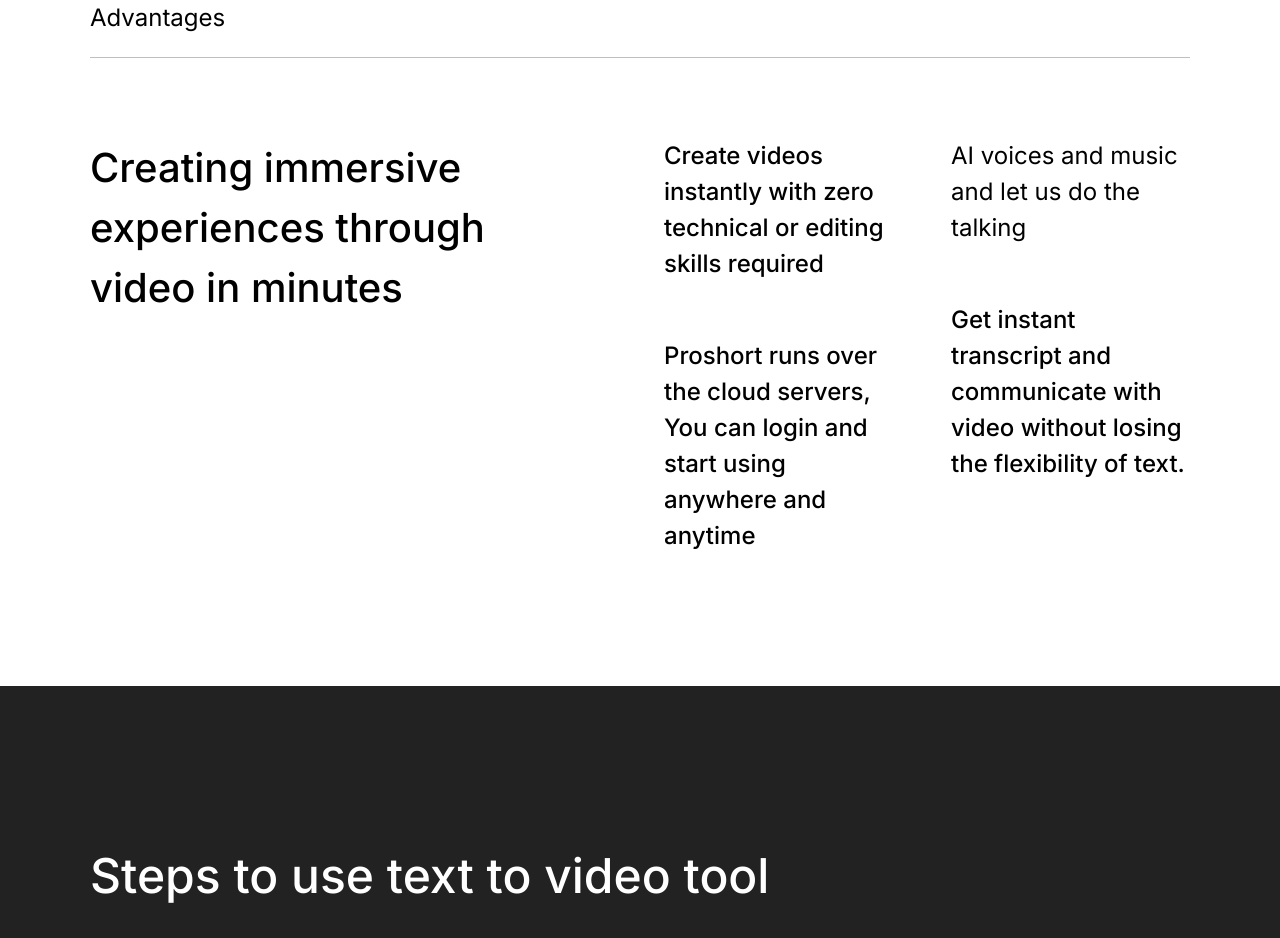
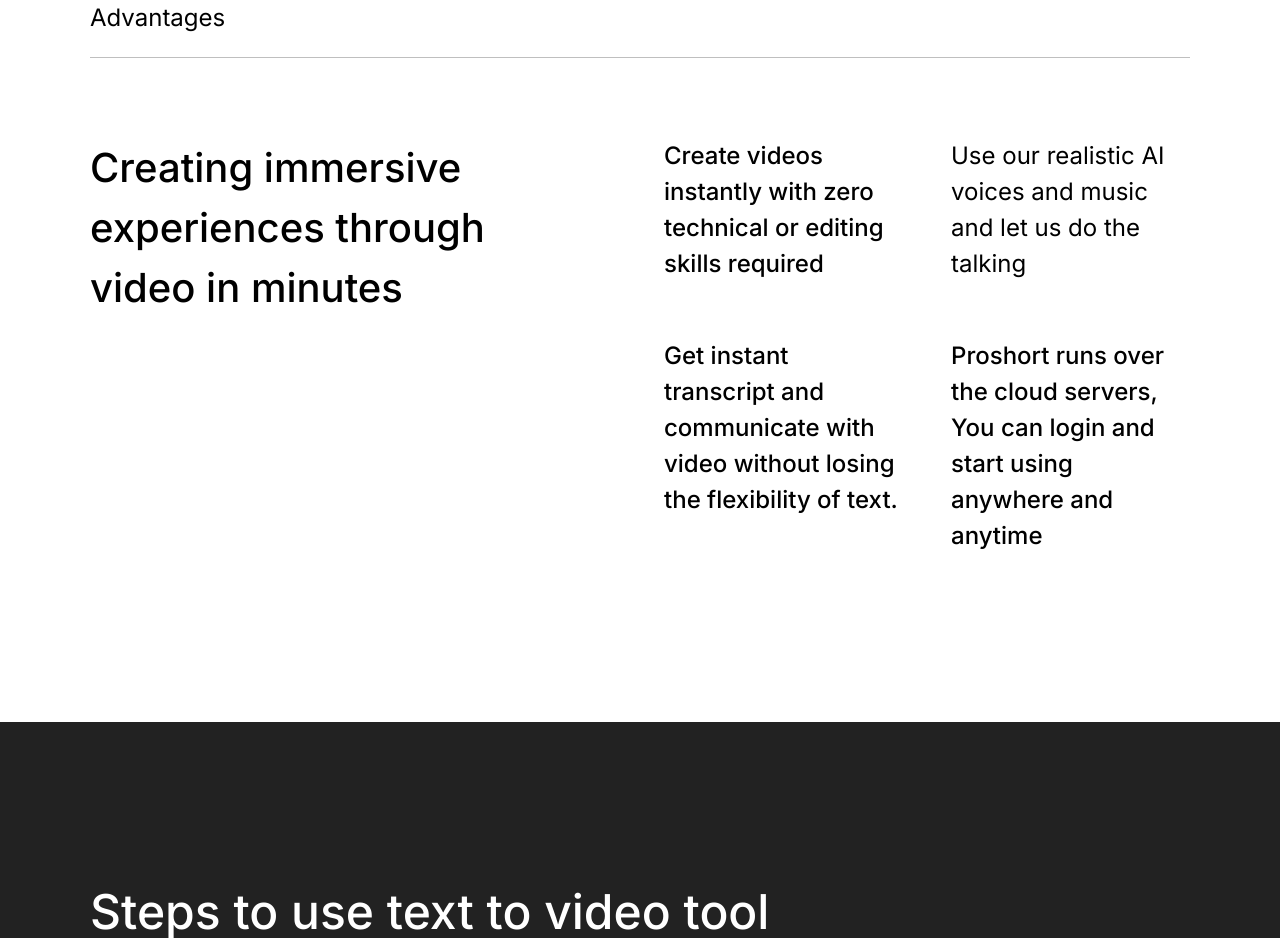
Before and after one commit to sabhyasachi/Enterprise, a plain HTML site: page features.html in a window 1280 px wide. Shown: the part 3791-4729 px from the top of the page. Drawn offline with Linux system fonts and the light colour scheme.

Commit message:
Update features.html

```diff
--- a/features.html
+++ b/features.html
@@ -514,7 +514,7 @@
               <div class="col-md-6">
                 <article class="card">
                   <a class="card-title">
-                   AI voices and music and let us do the talking </h6>
+                  Use our realistic AI voices and music and let us do the talking </h6>
                   </a>
                   <!-- <time datetime="2020-12-18 20:00" class="eyebrow text-muted">20:00, 18
                     December</time> -->
```
